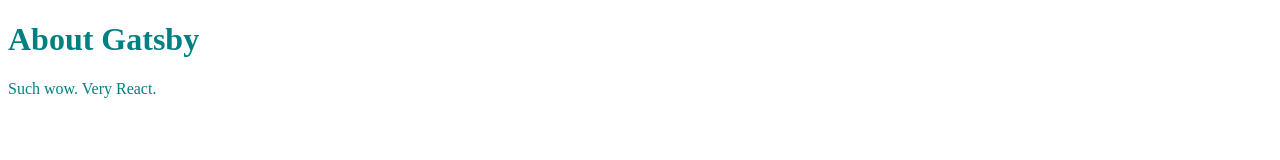
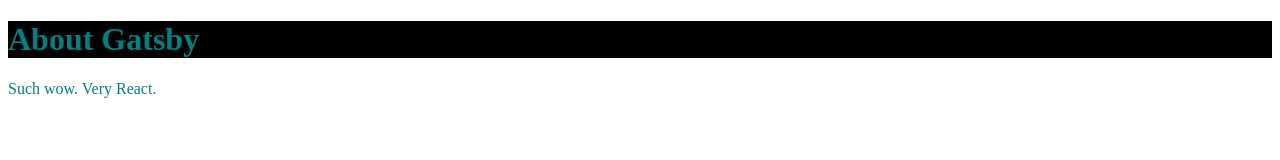
Before and after one commit to zashirah/gatsby-hello-world, a Gatsby site: page /about in a window 1280 px wide. Built offline with nearby package versions, Linux system fonts and the light colour scheme; Gatsby itself is replaced by a stand-in of ours.

Commit message:
added header styles

```diff
--- a/src/components/header.js
+++ b/src/components/header.js
@@ -1,4 +1,8 @@
 import React from "react"
-export default function Header({ headerText }) {
-  return <h1>{headerText}</h1>
+import headerStyles from "./header.module.css"
+
+function Header({ headerText }) {
+  return <h1 className={headerStyles.header}>{headerText}</h1>
 }
+
+export default Header
--- /dev/null
+++ b/src/components/header.module.css
@@ -0,0 +1,3 @@
+.header {
+  background-color: black;
+}
--- a/src/pages/about.js
+++ b/src/pages/about.js
@@ -1,7 +1,7 @@
 import React from "react"
 import Header from "../components/header"
 
-export default function About() {
+function About() {
   return (
     <div style={{ color: `teal` }}>
       <Header headerText="About Gatsby"/>
@@ -9,3 +9,5 @@
     </div>
   )
 }
+
+export default About
--- a/src/pages/contact.js
+++ b/src/pages/contact.js
@@ -2,7 +2,7 @@
 import { Link } from "gatsby"
 import Header from "../components/header"
 
-export default function Contact() {
+function Contact() {
   return (
     <div style={{ color: `teal` }}>
       <Link to="/">Home</Link>
@@ -11,3 +11,5 @@
     </div>
   )
 }
+
+export default Contact
--- a/src/pages/index.js
+++ b/src/pages/index.js
@@ -2,9 +2,11 @@
 import { Link } from 'gatsby'
 import Header from "../components/header"
 
-export default function Home() {
+function Home() {
   return <div>
     <Link to="/contact/">Contact</Link>
     <Header headerText="Hello Gatsby!" />
     </div>
 }
+
+export default Home
```
